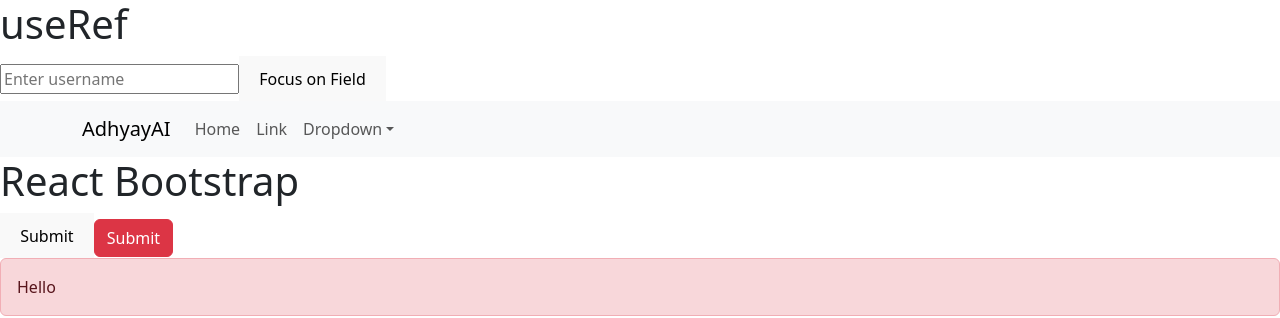
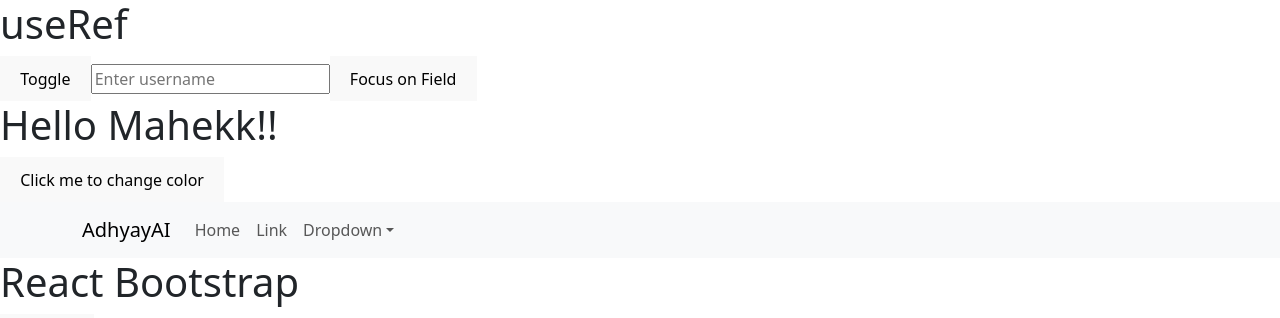
Before and after one commit to MahekSheth01/ReactJS, a React (Vite) app: page / in a window 1280 px wide. Shown: the top 318 px of the page. Built offline with nearby package versions, Linux system fonts and the light colour scheme.

Commit message:
UseRef hook

```diff
--- a/src/HookuseRef.jsx
+++ b/src/HookuseRef.jsx
@@ -3,15 +3,32 @@ import { useRef } from "react";
 const HookuseRef = () =>
     {
     const inputRef=useRef(null);
+    const h1Ref=useRef(null);
     function handleClick(){
         console.log("Input Value:",inputRef.current.value);
         inputRef.current.focus();
+        inputRef.current.value="123";
+        inputRef.current.style.color="red";
+    }
+    const toggleHandler=()=>{
+      if(inputRef.current.style.display!="none"){
+        inputRef.current.style.display="none";
+      }
+      else{
+        inputRef.current.style.display="inline";
+      }
+    }
+    const h1Handler=()=>{
+      h1Ref.current.style.color="blue";
     }
   return (
     <div>
       <h1>useRef</h1>
+      <button onClick={toggleHandler}>Toggle</button>
       <input ref={inputRef} type="text" placeholder="Enter username" />
       <button onClick={handleClick}>Focus on Field</button>
+      <h1 ref={h1Ref}>Hello Mahekk!!</h1>
+      <button onClick={h1Handler}>Click me to change color</button>
     </div>
   )
 }
```
